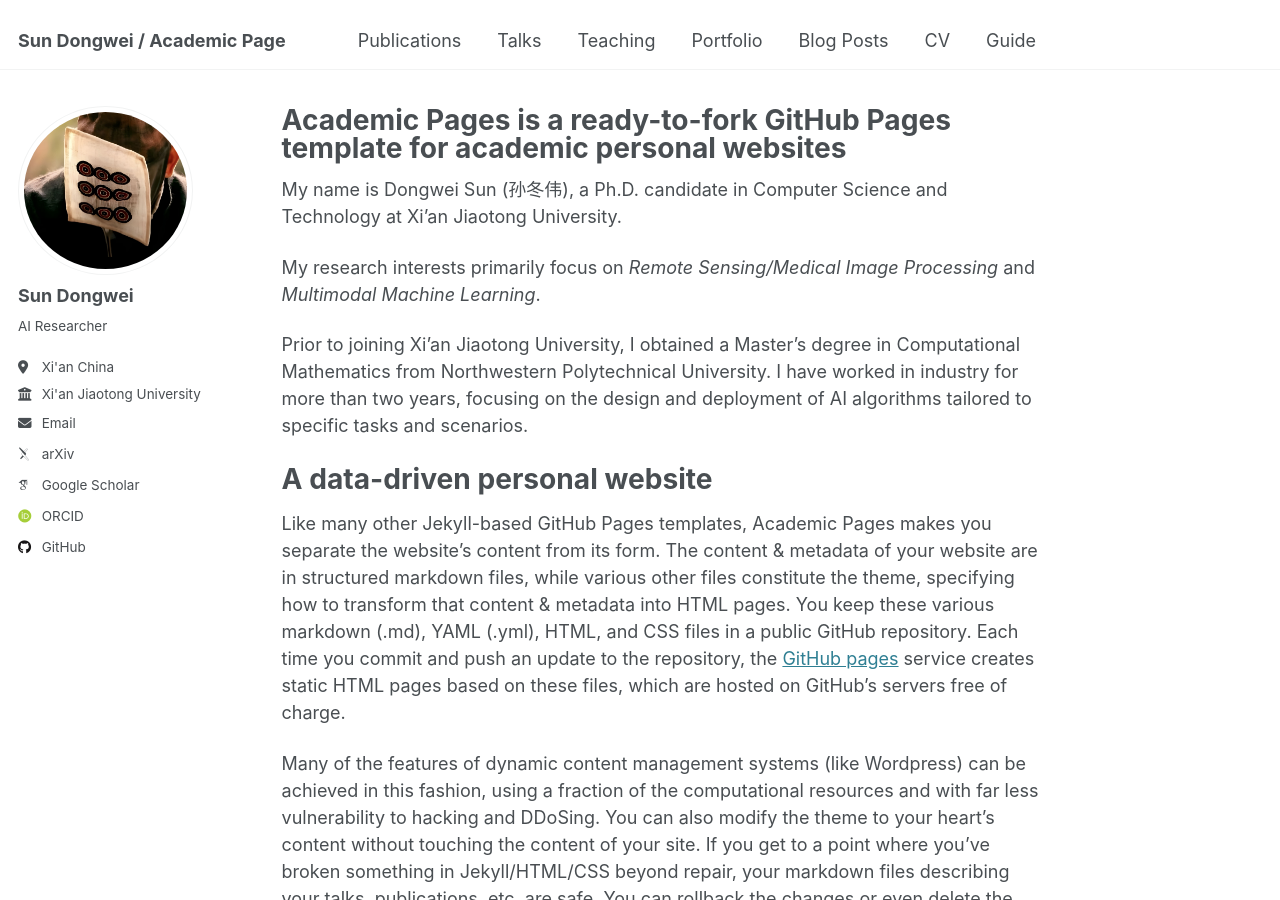
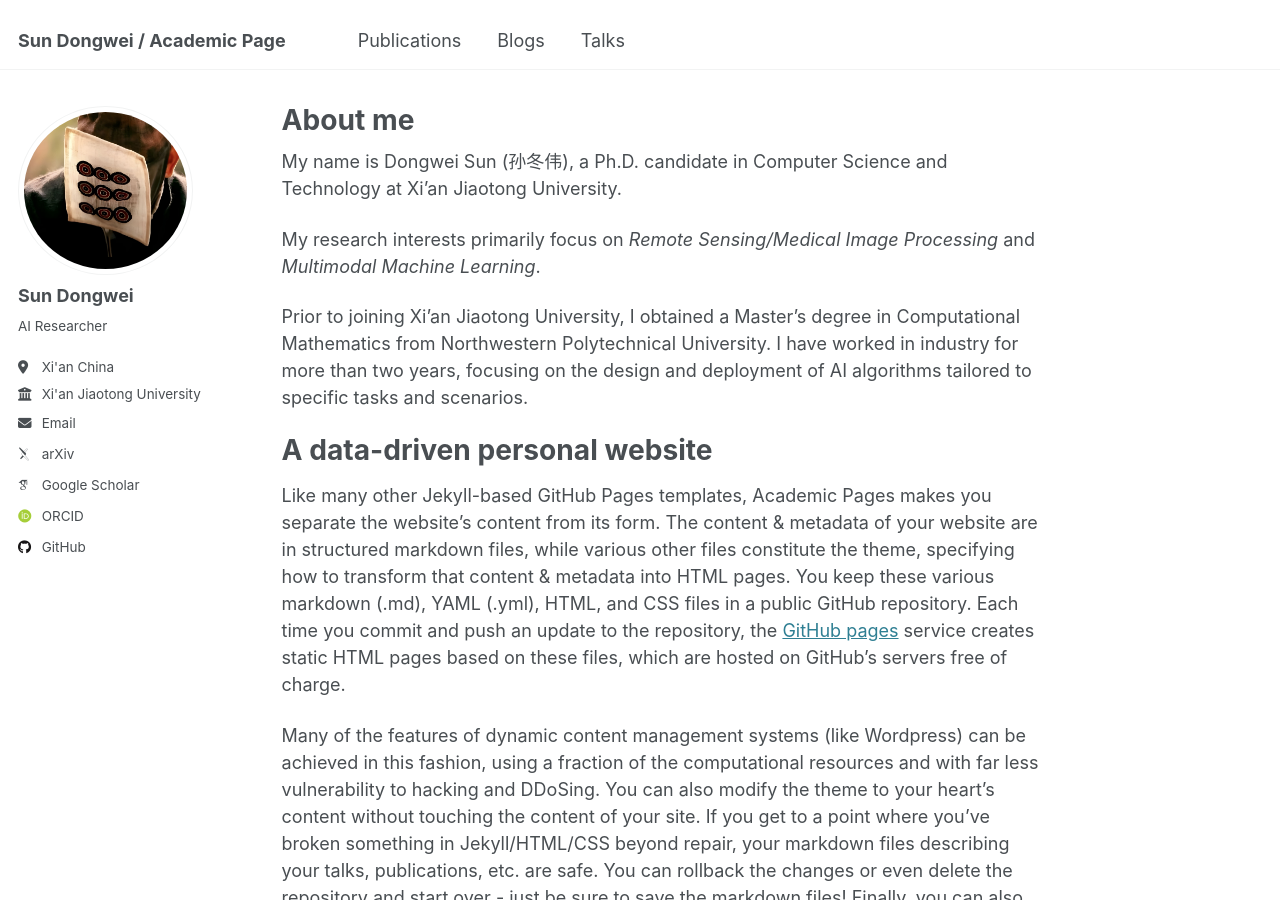
Before and after one commit to sundongwei/sundongwei.github.io, a Jekyll site: the page built from _pages/about.md, in a window 1280 px wide and 900 px high. Built offline with Jekyll 4.4.1, drawn with Linux system fonts in a browser that asks for light colours; some web fonts are replaced.

Commit message:
20250302v5

```diff
--- a/_config.yml
+++ b/_config.yml
@@ -22,7 +22,7 @@
 #               Additional customization can be done by editing /_includes/author-profile.html
 author:
   # Biographic information
-  avatar           : "zhangmazi.jpeg"
+  avatar           : "zhangmazi.png"
   name             : "Sun Dongwei"
   pronouns         : # example: "she/her"
   bio              : "AI Researcher"
--- a/_data/navigation.yml
+++ b/_data/navigation.yml
@@ -8,20 +8,20 @@ main:
   - title: "Publications"
     url: /publications/
 
+  - title: "Blogs"
+    url: /year-archive/
+
   - title: "Talks"
     url: /talks/
 
-  - title: "Teaching"
-    url: /teaching/
+  # - title: "Teaching"
+  #   url: /teaching/
 
-  - title: "Portfolio"
-    url: /portfolio/
+  # - title: "Portfolio"
+  #   url: /portfolio/
 
-  - title: "Blog Posts"
-    url: /year-archive/
+  # - title: "CV"
+  #   url: /cv/
 
-  - title: "CV"
-    url: /cv/
-
-  - title: "Guide"
-    url: /markdown/
+  # - title: "Guide"
+  #   url: /markdown/
--- a/_includes/footer/custom.html
+++ b/_includes/footer/custom.html
@@ -1,3 +1,3 @@
 <!-- start custom footer snippets -->
-<a href="/sitemap/">Sitemap</a>
+<!-- <a href="/sitemap/">Sitemap</a> -->
 <!-- end custom footer snippets -->
--- a/_pages/about.md
+++ b/_pages/about.md
@@ -1,6 +1,6 @@
 ---
 permalink: /
-title: "Academic Pages is a ready-to-fork GitHub Pages template for academic personal websites"
+title: "About me"
 author_profile: true
 redirect_from:
   - /about/
```
Also changed, not shown: images/zhangmazi.png (renamed from images/zhangmazi.jpeg).
